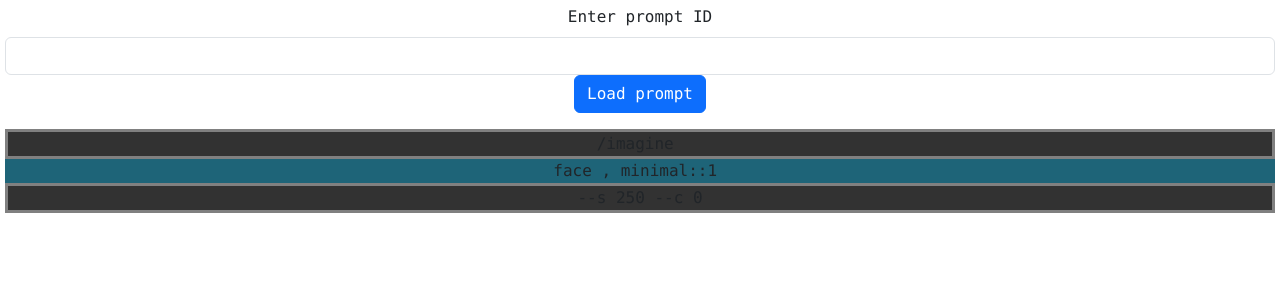
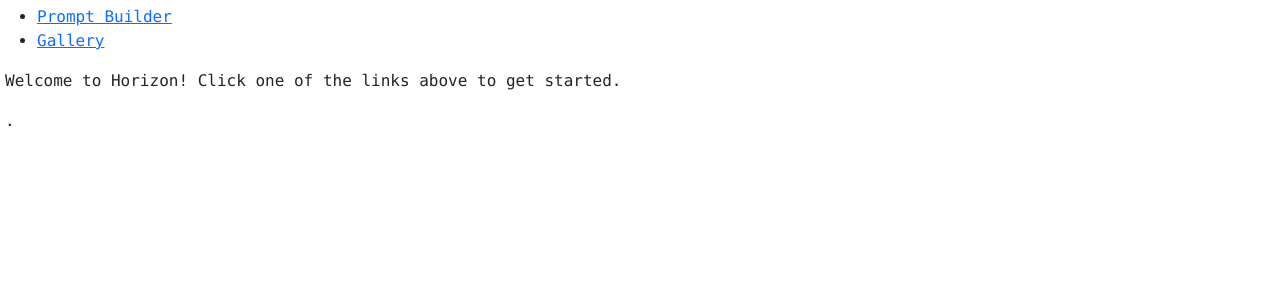
Before and after one commit to pat-thomas/horizon, a React (Vite) app in the folder app/: page / in a window 1280 px wide. Shown: the top 300 px of the page. Built offline with nearby package versions, Linux system fonts and the light colour scheme.

Commit message:
begin building out frontend routes

```diff
--- a/app/src/App.tsx
+++ b/app/src/App.tsx
@@ -4,14 +4,26 @@ import { PromptBuilder } from "./features/promptBuilder/PromptBuilder"
 import "./App.css"
 import { store } from "./app/store";
 import { Provider } from 'react-redux';
+import { BrowserRouter, Routes, Route } from "react-router-dom";
 import 'bootstrap/dist/css/bootstrap.min.css'
+import Layout from './components/Layout'
+import Home from './components/Home'
+import Gallery from './components/Gallery'
+import NoPage from './components/NoPage'
 
 function App() {
   return (
     <Provider store={store}>
-      <div className="App">
-        <PromptBuilder />
-      </div>
+      <BrowserRouter>
+        <Routes>
+          <Route path="/" element={<Layout />}>
+            <Route index element={<Home />} />
+            <Route path="builder" element={<PromptBuilder />} />
+            <Route path="gallery" element={<Gallery />} />
+            <Route path="*" element={<NoPage />} />
+          </Route>
+        </Routes>
+      </BrowserRouter>
     </Provider>
   )
 }
--- /dev/null
+++ b/app/src/components/Gallery.tsx
@@ -0,0 +1,9 @@
+const Gallery = () => {
+  return (
+    <>
+      <p>This is where the prompt gallery will go</p>
+    </>
+  )
+}
+
+export default Gallery
--- /dev/null
+++ b/app/src/components/Home.tsx
@@ -0,0 +1,9 @@
+const Home = () => {
+  return (
+    <>
+      <p>Welcome to Horizon! Click one of the links above to get started.</p>.
+    </>
+  )
+}
+
+export default Home
--- /dev/null
+++ b/app/src/components/Layout.tsx
@@ -0,0 +1,22 @@
+import { Outlet , Link } from 'react-router-dom'
+
+const Layout = () => {
+  return (
+    <>
+      <nav>
+        <ul>
+          <li>
+            <Link to="/builder">Prompt Builder</Link>
+          </li>
+          <li>
+            <Link to="/gallery">Gallery</Link>
+          </li>
+        </ul>
+      </nav>
+
+      <Outlet />
+    </>
+  )
+}
+
+export default Layout
--- /dev/null
+++ b/app/src/components/NoPage.tsx
@@ -0,0 +1,9 @@
+const NoPage = () => {
+  return (
+    <>
+      <div>you are lost, go home</div>
+    </>
+  )
+}
+
+export default NoPage
--- a/app/src/features/promptBuilder/PromptBuilder.tsx
+++ b/app/src/features/promptBuilder/PromptBuilder.tsx
@@ -48,7 +48,7 @@ const PromptPart = (props) => {
   }
 
   return (
-    <div style={{'background-color': divBackgroundColorStr, 'color': 'white'}} key={index}>
+    <div style={{'backgroundColor': divBackgroundColorStr, 'color': 'white'}} key={index}>
       <Form>
         <Form.Group>
           <Form.Label>Enter/modify prompt part</Form.Label>
@@ -59,7 +59,7 @@ const PromptPart = (props) => {
       <Button onClick={() => runDispatch(decrementPartWeight)}>- weight ({settings.weightDifference})</Button>
       <Button onClick={() => runDispatch(removePart)}>- part</Button>
       <Button onClick={() => copyPromptPart(part.text) }>Copy part to clipboard</Button>
-      <p style={{'background-color': previewBackgroundColorStr}}>{part.text}::{part.weight}</p>
+      <p style={{'backgroundColor': previewBackgroundColorStr}}>{part.text}::{part.weight}</p>
     </div>
   )
 }
@@ -79,7 +79,7 @@ const Output = () => {
   const baseBackgroundColorStr = rgbStr(backgroundColorRgbBase)
   return (
     <div id="Output">
-      <div style={{'background-color': 'rgb(50, 50, 50)', 'border': '3px solid grey'}}>/imagine&nbsp;</div>
+      <div style={{'backgroundColor': 'rgb(50, 50, 50)', 'border': '3px solid grey'}}>/imagine&nbsp;</div>
       <div id="OutputText">
         {parts.map((p, index) => {
           const {
@@ -96,7 +96,7 @@ const Output = () => {
             b: backgroundColorRgb.b + borderColorDiff
           })
           const styleProps = {
-            'background-color': previewBackgroundColorStr,
+            'backgroundColor': previewBackgroundColorStr,
             'borderColor': borderColorStr
           }
           return (
@@ -105,7 +105,7 @@ const Output = () => {
             </div>
           )
         })}
-        <div style={{'background-color': 'rgb(50, 50, 50)', 'border': '3px solid grey'}}>--s {settings.style} --c {settings.chaos}</div>
+        <div style={{'backgroundColor': 'rgb(50, 50, 50)', 'border': '3px solid grey'}}>--s {settings.style} --c {settings.chaos}</div>
       </div>
     </div>
   )
@@ -213,7 +213,7 @@ export function PromptBuilder() {
       show: false
     },
     output: {
-      show: true
+      show: false
     },
     copyPrompt: {
       show: false
--- a/app/src/features/promptBuilder/promptBuilderSlice.ts
+++ b/app/src/features/promptBuilder/promptBuilderSlice.ts
@@ -86,12 +86,13 @@ export const promptBuilderSlice = createSlice({
     loadPrompt: (state, action) => {
       const promptId = action.payload
       //const path = `http://127.0.0.1:5000/prompt/${promptId}`
-      const path = `/prompt/${promptId}`
+      const path = `/api/prompt/${promptId}`
       console.log(`about to fetch prompt at path ${path}`)
       axios.get(path)
         .then(response => {
-          console.log('got a repsonse')
-          console.log(response)
+          data = response.data
+          // todo verify shape of response before storing in memory
+          state.loadedPrompt = response.data
         })
         .catch(error => {
           console.log('found an error')
--- a/app/vite.config.ts
+++ b/app/vite.config.ts
@@ -6,6 +6,12 @@ export default defineConfig({
   plugins: [react()],
   server: {
     open: true,
+    proxy: {
+      '/api': {
+        target: 'http://localhost:5000',
+        changeOrigin: true
+      }
+    }
   },
   build: {
     outDir: "build",
```
Also changed, not shown: 1 other file (tests, documents, lock files or other folders).
